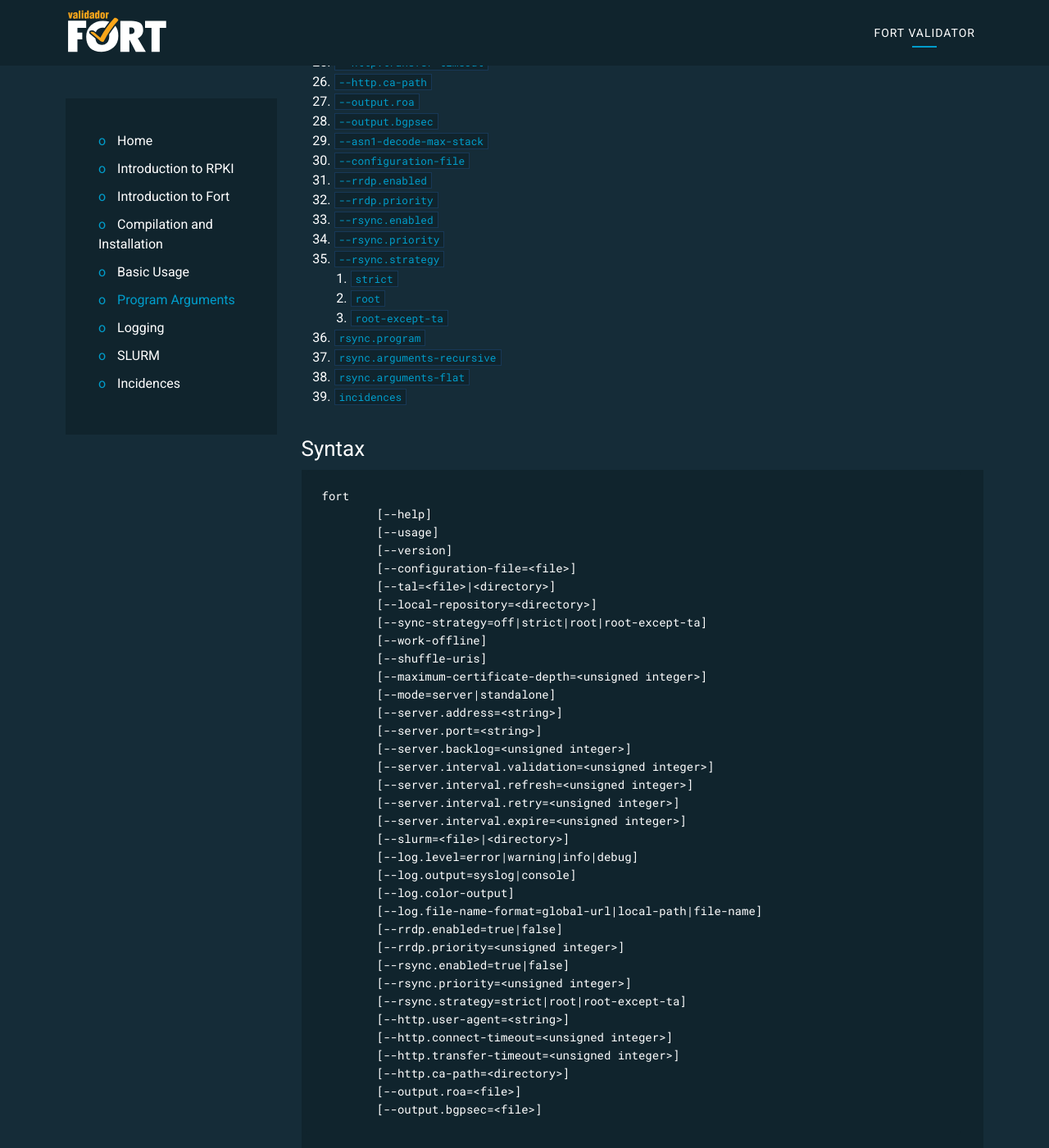
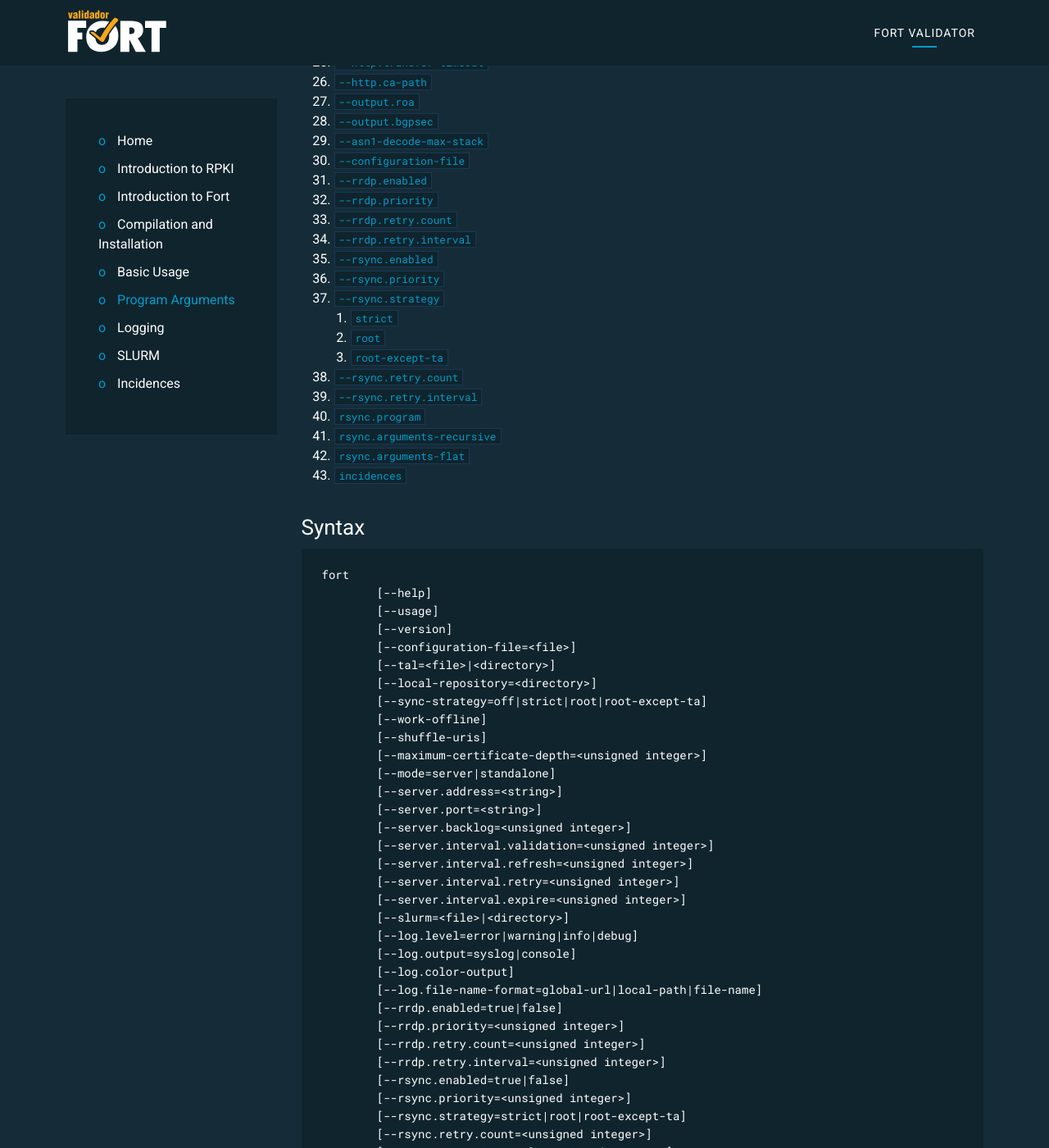
Before and after one commit to NICMx/FORT-validator, a Jekyll site: the page built from docs/usage.md, in a window 1280 px wide and 1400 px high, scrolled down 883 px. Shown: the whole window at 82% size. Built offline with Jekyll 4.4.1, drawn with Linux system fonts in a browser that asks for light colours; some of the changed text lies outside the part shown.

Commit message:
Update docs with 'rsync.retry.*' and 'rrdp.retry.*' conf args.

```diff
--- a/docs/usage.md
+++ b/docs/usage.md
@@ -41,16 +41,20 @@ command: fort
 	30. [`--configuration-file`](#--configuration-file)
 	31. [`--rrdp.enabled`](#--rrdpenabled)
 	32. [`--rrdp.priority`](#--rrdppriority)
-	33. [`--rsync.enabled`](#--rsyncenabled)
-	34. [`--rsync.priority`](#--rsyncpriority)
-	35. [`--rsync.strategy`](#--rsyncstrategy)
+	33. [`--rrdp.retry.count`](#--rrdpretrycount)
+	34. [`--rrdp.retry.interval`](#--rrdpretryinterval)
+	35. [`--rsync.enabled`](#--rsyncenabled)
+	36. [`--rsync.priority`](#--rsyncpriority)
+	37. [`--rsync.strategy`](#--rsyncstrategy)
 		1. [`strict`](#strict)
 		2. [`root`](#root)
 		3. [`root-except-ta`](#root-except-ta)
-	36. [`rsync.program`](#rsyncprogram)
-	37. [`rsync.arguments-recursive`](#rsyncarguments-recursive)
-	38. [`rsync.arguments-flat`](#rsyncarguments-flat)
-	39. [`incidences`](#incidences)
+	38. [`--rsync.retry.count`](#--rsyncretrycount)
+	39. [`--rsync.retry.interval`](#--rsyncretryinterval)
+	40. [`rsync.program`](#rsyncprogram)
+	41. [`rsync.arguments-recursive`](#rsyncarguments-recursive)
+	42. [`rsync.arguments-flat`](#rsyncarguments-flat)
+	43. [`incidences`](#incidences)
 
 ## Syntax
 
@@ -81,9 +85,13 @@ command: fort
         [--log.file-name-format=global-url|local-path|file-name]
         [--rrdp.enabled=true|false]
         [--rrdp.priority=<unsigned integer>]
+        [--rrdp.retry.count=<unsigned integer>]
+        [--rrdp.retry.interval=<unsigned integer>]
         [--rsync.enabled=true|false]
         [--rsync.priority=<unsigned integer>]
         [--rsync.strategy=strict|root|root-except-ta]
+        [--rsync.retry.count=<unsigned integer>]
+        [--rsync.retry.interval=<unsigned integer>]
         [--http.user-agent=<string>]
         [--http.connect-timeout=<unsigned integer>]
         [--http.transfer-timeout=<unsigned integer>]
@@ -587,13 +595,21 @@ The configuration options are mostly the same as the ones from the `argv` interf
 
 	"rrdp": {
 		"<a href="#--rrdpenabled">enabled</a>": true,
-		"<a href="#--rrdppriority">priority</a>": 50
+		"<a href="#--rrdppriority">priority</a>": 50,
+		"retry": {
+			"<a href="#--rrdpretrycount">count</a>": 1,
+			"<a href="#--rrdpretryinterval">interval</a>": 3
+		}
 	},
 
 	"rsync": {
 		"<a href="#--rsyncenabled">enabled</a>": true,
 		"<a href="#--rsyncpriority">priority</a>": 50,
 		"<a href="#--rsyncstrategy">strategy</a>": "root",
+		"retry": {
+			"<a href="#--rsyncretrycount">count</a>": 1,
+			"<a href="#--rsyncretryinterval">interval</a>": 3
+		},
 		"<a href="#rsyncprogram">program</a>": "rsync",
 		"<a href="#rsyncarguments-recursive">arguments-recursive</a>": [
 			"--recursive",
@@ -695,6 +711,26 @@ Whenever a certificate has both RSYNC and RRDP repositories, the following crite
 - [`--rsync.priority`](#--rsyncpriority) **greater than** [`--rrdp.priority`](#--rrdppriority): use RSYNC repository URI first; if there's an error fetching data, fallback to use RRDP repository data.
 - [`--rsync.priority`](#--rsyncpriority) **less than** [`--rrdp.priority`](#--rrdppriority): use RRDP repository URI first; if there's an error fetching data, fallback to use RSYNC repository data.
 
+### `--rrdp.retry.count`
+
+- **Type:** Integer
+- **Availability:** `argv` and JSON
+- **Default:** 1
+- **Range:** 0--[`UINT_MAX`](http://pubs.opengroup.org/onlinepubs/9699919799/basedefs/limits.h.html)
+
+Maximum number of retries whenever there's an error fetching RRDP files.
+
+A value of **0** means **no retries**.
+
+### `--rrdp.retry.interval`
+
+- **Type:** Integer
+- **Availability:** `argv` and JSON
+- **Default:** 3
+- **Range:** 0--[`UINT_MAX`](http://pubs.opengroup.org/onlinepubs/9699919799/basedefs/limits.h.html)
+
+Period of time (in seconds) to wait between each retry to fetch an RRDP file.
+
 ### `--rsync.enabled`
 
 - **Type:** Boolean (`true`, `false`)
@@ -767,6 +803,26 @@ Synchronizes the root certificate (the one pointed by the TAL) in `strict` mode,
 
 Useful if you want `root`, but the root certificate is separated from the rest of the repository. Also useful if you don't want the validator to download the entire repository without first confirming the integrity and legitimacy of the root certificate.
 
+### `--rsync.retry.count`
+
+- **Type:** Integer
+- **Availability:** `argv` and JSON
+- **Default:** 1
+- **Range:** 0--[`UINT_MAX`](http://pubs.opengroup.org/onlinepubs/9699919799/basedefs/limits.h.html)
+
+Maximum number of retries whenever there's an error executing an RSYNC.
+
+A value of **0** means **no retries**.
+
+### `--rsync.retry.interval`
+
+- **Type:** Integer
+- **Availability:** `argv` and JSON
+- **Default:** 3
+- **Range:** 0--[`UINT_MAX`](http://pubs.opengroup.org/onlinepubs/9699919799/basedefs/limits.h.html)
+
+Period of time (in seconds) to wait between each retry to execute an RSYNC.
+
 ### rsync.program
 
 - **Type:** String
```
Also changed, not shown: examples/config.json (+9 -1 lines), 1 other file.
